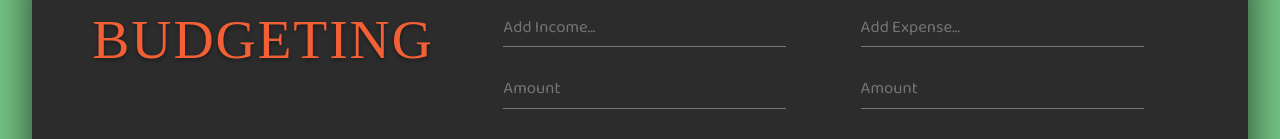
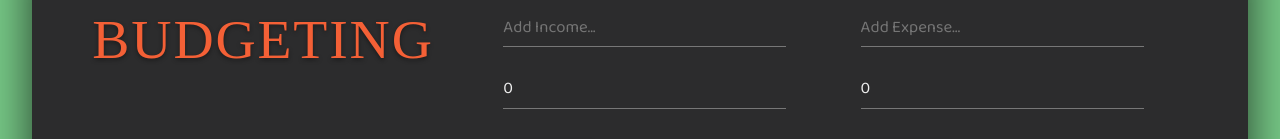
Before and after one commit to zsoobratty/budgeting, a React (Create React App) app: page / in a window 1280 px wide. Shown: the part 120-259 px from the top of the page. Built offline with nearby package versions, Linux system fonts and the light colour scheme; the HTML template or start-up script is replaced by a standard one; a web font is replaced by a local one.

Commit message:
Clear fields on submission

```diff
--- a/src/components/AddTransaction.js
+++ b/src/components/AddTransaction.js
@@ -25,6 +25,11 @@ const AddTransaction = () => {
         }
 
         addIncome(newIncomeTransaction)
+
+        setIncome({
+            incomeText: '',
+            incomeAmount: 0
+        })
     }
 
     const [expense, setExpense] = useState({
@@ -48,21 +53,26 @@ const AddTransaction = () => {
         }
 
         addExpense(newExpenseTransaction)
+
+        setExpense({
+            expenseText: '',
+            expenseAmount: 0
+        })
     }
 
     return (
         <div className='form-wrapper'>
             <form onSubmit={onSubmitIncome}>
                 <div className="input-group income">
-                    <input type="text" name='incomeText' placeholder='Add Income...' autoComplete='off' onChange={onChangeIncome}/>
-                    <input type="number" name='incomeAmount' placeholder='Amount' autoComplete='off' onChange={onChangeIncome}/>
+                    <input type="text" name='incomeText' value={incomeText} placeholder='Add Income...' autoComplete='off' onChange={onChangeIncome}/>
+                    <input type="number" name='incomeAmount' value={incomeAmount} placeholder='Amount' autoComplete='off' onChange={onChangeIncome}/>
                     <input type="submit" value="Submit"/>
                 </div>
             </form>
             <form onSubmit={onSubmitExpense}>
                 <div className="input-group expense">
-                    <input type="text" name='expenseText' placeholder='Add Expense...' autoComplete='off' onChange={onChangeExpense}/>
-                    <input type="number" name='expenseAmount' placeholder='Amount' autoComplete='off' onChange={onChangeExpense}/>
+                    <input type="text" name='expenseText' value={expenseText} placeholder='Add Expense...' autoComplete='off' onChange={onChangeExpense}/>
+                    <input type="number" name='expenseAmount' value={expenseAmount} placeholder='Amount' autoComplete='off' onChange={onChangeExpense}/>
                     <input type="submit" value="Submit"/>
                 </div>
             </form>
```
